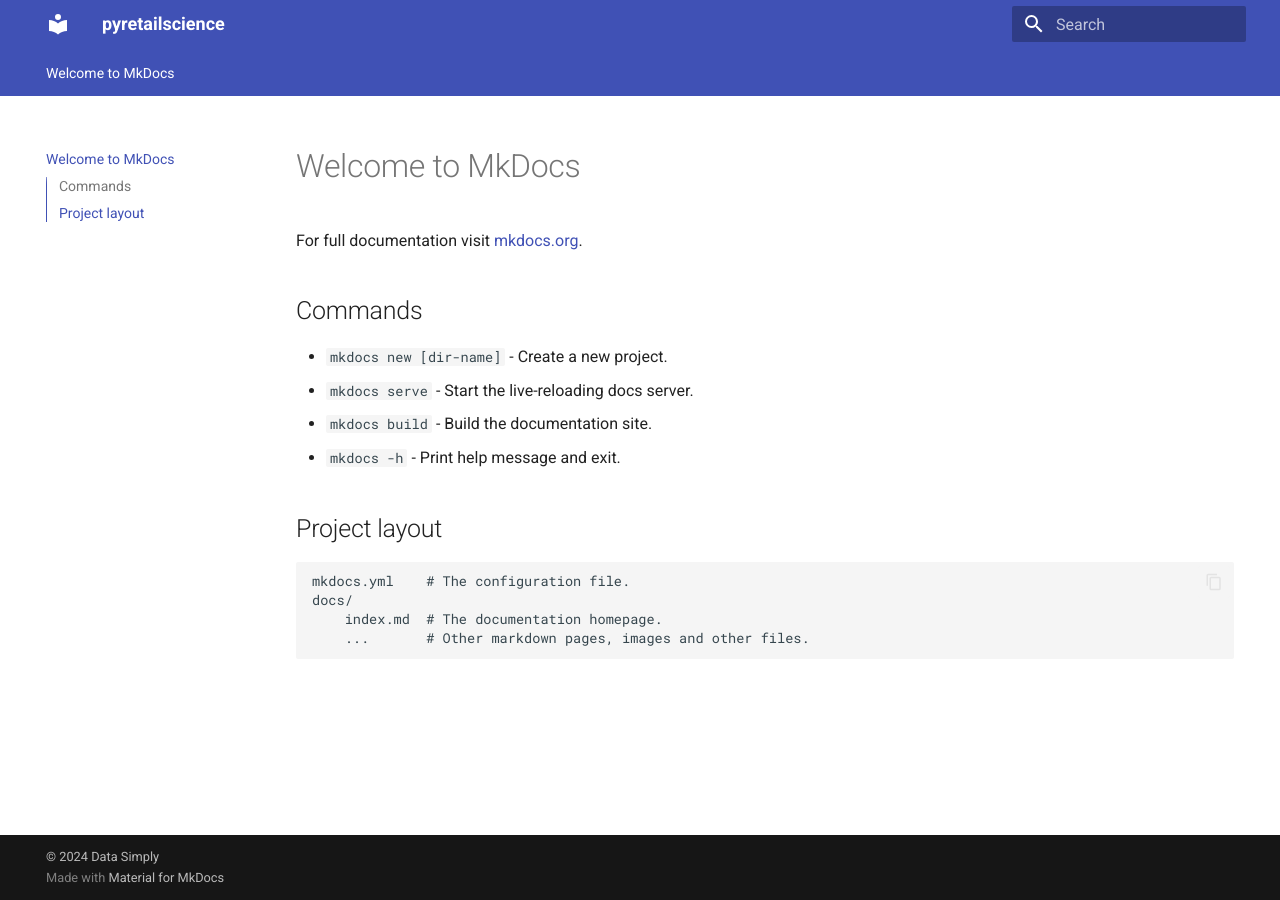
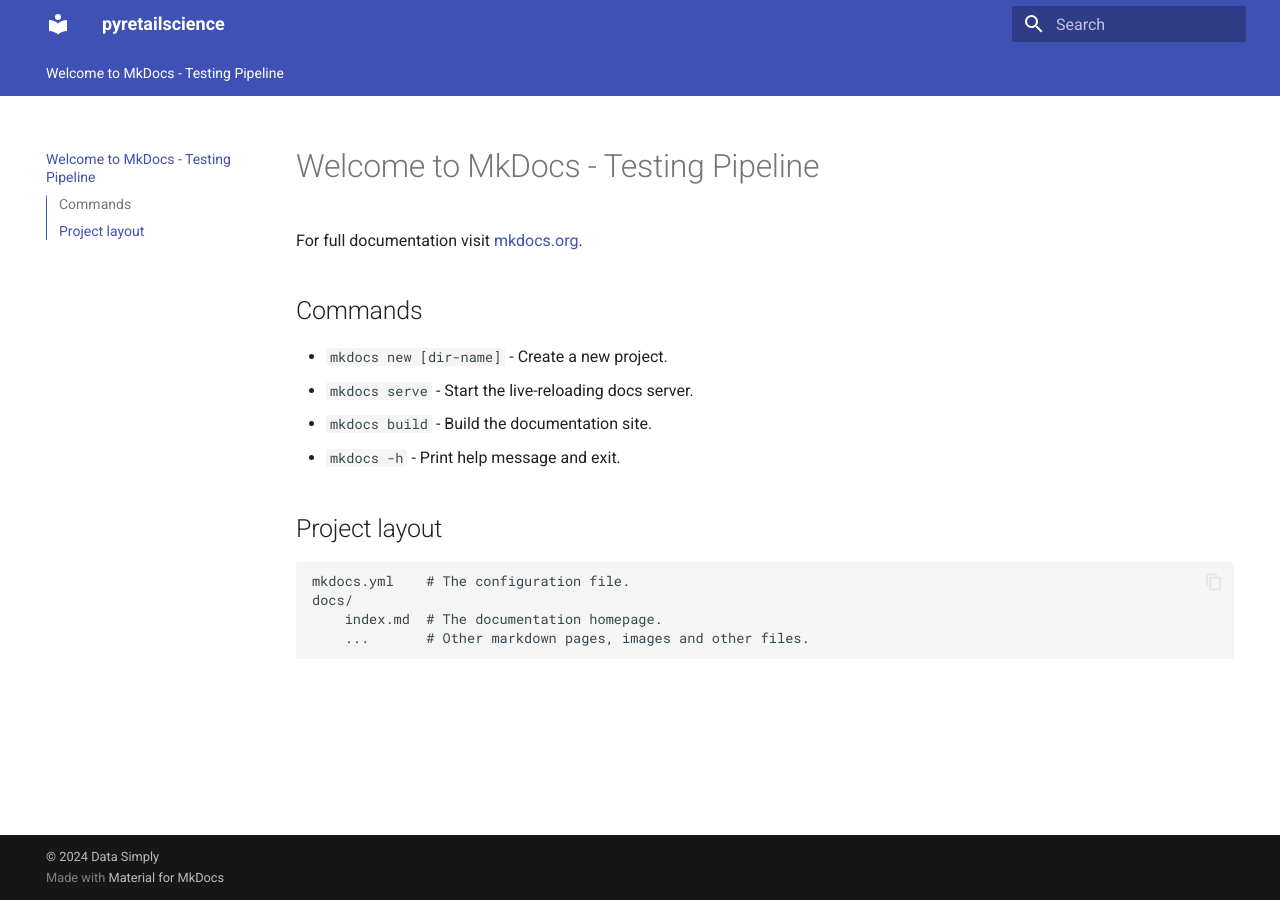
Before and after one commit to Data-Simply/pyretailscience, an MkDocs documentation site: the page built from docs/index.md, in a window 1280 px wide. Built offline with MkDocs 1.6.1 and Material for MkDocs 9.7.7, drawn with Linux system fonts in a browser that asks for light colours.

Commit message:
testing pipeline

```diff
--- a/docs/index.md
+++ b/docs/index.md
@@ -1,4 +1,4 @@
-# Welcome to MkDocs
+# Welcome to MkDocs - Testing Pipeline
 
 For full documentation visit [mkdocs.org](https://www.mkdocs.org).
 
```
